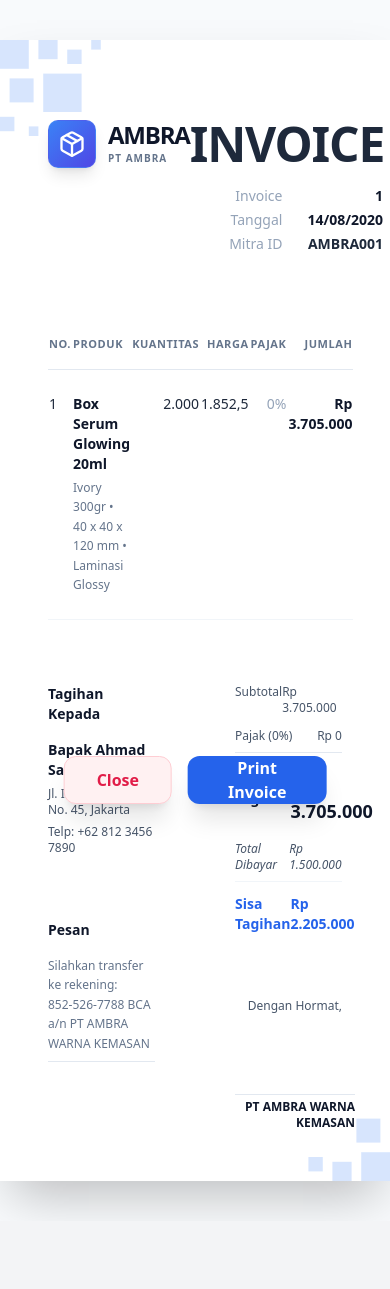
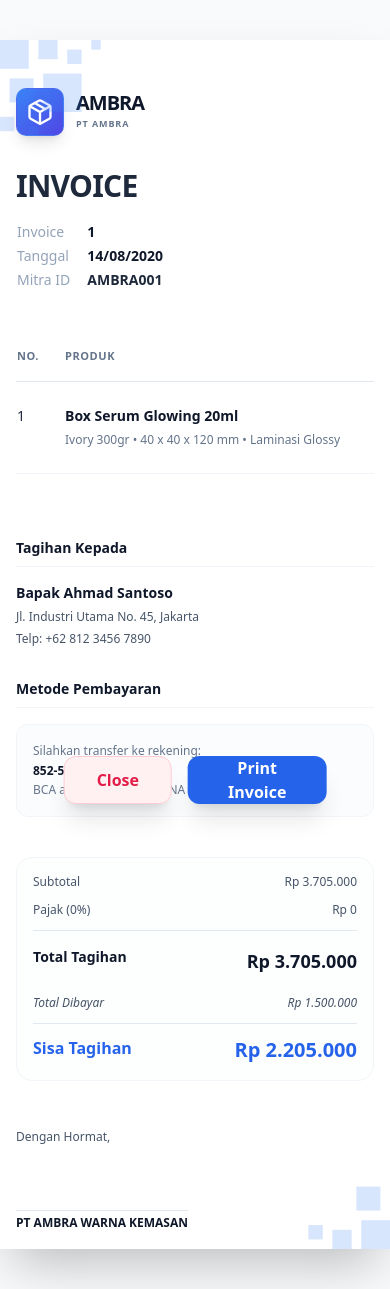
Before and after one commit to ambradigitalsolution/AWK-APPS, a Next.js app: page /invoice/1 in a window 390 px wide. Before the commit the page ends 1221 px from the top, so only its background shows below. Built offline with nearby package versions, Linux system fonts and the light colour scheme; no server answers.

Commit message:
fix(ui): enhance invoice page responsiveness for mobile and desktop preview

```diff
--- a/app/invoice/[orderId]/page.tsx
+++ b/app/invoice/[orderId]/page.tsx
@@ -62,7 +62,7 @@
     <div className="min-h-screen bg-slate-50 flex flex-col items-center py-10 print:py-0 print:bg-white font-sans text-slate-800">
 
       {/* Invoice Container */}
-      <div className="relative w-full max-w-[850px] bg-white shadow-2xl overflow-hidden print:shadow-none print:max-w-full p-12 md:p-16 min-h-[1100px] flex flex-col">
+      <div className="relative w-full max-w-[850px] bg-white shadow-2xl overflow-hidden print:shadow-none print:max-w-full p-4 sm:p-8 md:p-16 min-h-[1100px] flex flex-col mx-auto transition-all duration-300">
 
         {/* LUNAS Watermark */}
         {(data.totalAmount - data.totalPaid) <= 0 && (
@@ -86,42 +86,42 @@
         </div>
 
         {/* Header */}
-        <div className="flex justify-between items-start pt-8 pb-16">
-          <div className="space-y-4">
+        <div className="flex flex-col sm:flex-row justify-between items-start pt-8 pb-10 sm:pb-16 gap-8">
+          <div className="space-y-4 w-full sm:w-auto">
             <div className="flex items-center gap-3">
               {branding.logo ? (
-                <div className="w-16 h-16 rounded-xl overflow-hidden shadow-md border border-slate-100">
+                <div className="w-12 h-12 sm:w-16 sm:h-16 rounded-xl overflow-hidden shadow-md border border-slate-100 flex-shrink-0">
                   <img src={branding.logo} alt="Logo" className="w-full h-full object-cover" />
                 </div>
               ) : (
-                <div className="w-12 h-12 bg-gradient-to-br from-blue-500 to-indigo-600 rounded-lg flex items-center justify-center text-white shadow-lg border border-blue-400/20">
+                <div className="w-12 h-12 bg-gradient-to-br from-blue-500 to-indigo-600 rounded-lg flex items-center justify-center text-white shadow-lg border border-blue-400/20 flex-shrink-0">
                   <Package className="w-7 h-7" />
                 </div>
               )}
               <div>
-                <h1 className="text-2xl font-black tracking-tighter text-slate-900 leading-none uppercase">
+                <h1 className="text-xl sm:text-2xl font-black tracking-tighter text-slate-900 leading-none uppercase">
                   {branding.name}
                 </h1>
-                <p className="text-[10px] font-bold text-slate-500 uppercase tracking-widest mt-1">
+                <p className="text-[9px] sm:text-[10px] font-bold text-slate-500 uppercase tracking-widest mt-1">
                   {branding.name.startsWith("PT") ? branding.name : `PT ${branding.name.toUpperCase()}`}
                 </p>
               </div>
             </div>
           </div>
-          <div className="text-right">
-             <h2 className="text-5xl font-bold text-slate-800 tracking-tight mb-4">INVOICE</h2>
-             <table className="ml-auto text-sm text-right">
+          <div className="text-left sm:text-right w-full sm:w-auto relative z-10">
+             <h2 className="text-3xl sm:text-5xl font-bold text-slate-800 tracking-tight mb-4">INVOICE</h2>
+             <table className="sm:ml-auto text-sm">
                <tbody>
                  <tr>
-                   <td className="pr-6 py-0.5 text-slate-400 font-medium">Invoice</td>
+                   <td className="pr-4 sm:pr-6 py-0.5 text-slate-400 font-medium">Invoice</td>
                    <td className="py-0.5 font-bold text-slate-900">{data.id}</td>
                  </tr>
                  <tr>
-                   <td className="pr-6 py-0.5 text-slate-400 font-medium">Tanggal</td>
+                   <td className="pr-4 sm:pr-6 py-0.5 text-slate-400 font-medium">Tanggal</td>
                    <td className="py-0.5 font-bold text-slate-900">{data.invoiceDate}</td>
                  </tr>
                  <tr>
-                   <td className="pr-6 py-0.5 text-slate-400 font-medium">Mitra ID</td>
+                   <td className="pr-4 sm:pr-6 py-0.5 text-slate-400 font-medium">Mitra ID</td>
                    <td className="py-0.5 font-bold text-slate-800">{data.affiliateCode}</td>
                  </tr>
                </tbody>
@@ -130,15 +130,15 @@
         </div>
 
         {/* Table Section */}
-        <div className="flex-grow">
-          <table className="w-full text-left border-collapse">
+        <div className="flex-grow overflow-x-auto scrollbar-hide">
+          <table className="w-full text-left border-collapse min-w-[650px] sm:min-w-0">
             <thead>
               <tr className="border-b border-slate-200 text-[11px] font-bold text-slate-500 uppercase tracking-wider">
                 <th className="py-4 font-bold w-12">No.</th>
                 <th className="py-4 font-bold">Produk</th>
                 <th className="py-4 font-bold text-right">Kuantitas</th>
                 <th className="py-4 font-bold text-right">Harga</th>
-                <th className="py-4 font-bold text-right">Pajak</th>
+                <th className="py-4 font-bold text-right hidden sm:table-cell">Pajak</th>
                 <th className="py-4 font-bold text-right">Jumlah</th>
               </tr>
             </thead>
@@ -151,44 +151,47 @@
                     {data.material} • {data.dimensions} • {data.finishing}
                   </p>
                 </td>
-                <td className="py-6 align-top text-right font-medium">{data.quantity.toLocaleString("id-ID")}</td>
-                <td className="py-6 align-top text-right font-medium">{(data.totalAmount / data.quantity).toLocaleString("id-ID")}</td>
-                <td className="py-6 align-top text-right text-slate-400">0%</td>
-                <td className="py-6 align-top text-right font-bold text-slate-900">Rp {data.totalAmount.toLocaleString("id-ID")}</td>
+                <td className="py-6 align-top text-right font-medium whitespace-nowrap">{data.quantity.toLocaleString("id-ID")}</td>
+                <td className="py-6 align-top text-right font-medium whitespace-nowrap">{(data.totalAmount / data.quantity).toLocaleString("id-ID")}</td>
+                <td className="py-6 align-top text-right text-slate-400 hidden sm:table-cell">0%</td>
+                <td className="py-6 align-top text-right font-bold text-slate-900 whitespace-nowrap">Rp {data.totalAmount.toLocaleString("id-ID")}</td>
               </tr>
             </tbody>
           </table>
         </div>
 
         {/* Footer Info & Summary */}
-        <div className="grid grid-cols-2 gap-20 pt-16 mt-auto">
+        <div className="flex flex-col md:grid md:grid-cols-2 gap-10 md:gap-20 pt-16 mt-auto relative z-10">
           {/* Left Column */}
-          <div className="space-y-12">
+          <div className="space-y-8 md:space-y-12">
             <div>
-              <h3 className="text-sm font-bold text-slate-900 mb-4">Tagihan Kepada</h3>
-              <div className="text-xs space-y-1.5 text-slate-600 font-medium pb-4">
+              <h3 className="text-sm font-bold text-slate-900 mb-4 border-b border-slate-100 pb-2">Tagihan Kepada</h3>
+              <div className="text-xs space-y-1.5 text-slate-600 font-medium">
                 <p className="text-sm font-bold text-slate-900 mb-1">{data.customer}</p>
                 <p>{data.address}</p>
                 <p>Telp: {data.whatsapp}</p>
               </div>
             </div>
             <div>
-              <h3 className="text-sm font-bold text-slate-900 mb-4">Pesan</h3>
-              <p className="text-xs text-slate-500 leading-relaxed border-b border-slate-200 pb-2">
-                Silahkan transfer ke rekening:<br/>
-                {branding.bankAccount} {branding.bankName} a/n {branding.bankOwner}
-              </p>
+              <h3 className="text-sm font-bold text-slate-900 mb-4 border-b border-slate-100 pb-2">Metode Pembayaran</h3>
+              <div className="p-4 rounded-xl bg-slate-50/50 border border-slate-100">
+                <p className="text-xs text-slate-500 leading-relaxed">
+                  Silahkan transfer ke rekening:<br/>
+                  <strong className="text-slate-900">{branding.bankAccount}</strong><br/>
+                  {branding.bankName} a/n {branding.bankOwner}
+                </p>
+              </div>
             </div>
           </div>
 
           {/* Right Column */}
-          <div className="space-y-12">
-            <div className="space-y-2">
+          <div className="space-y-8 md:space-y-12">
+            <div className="space-y-3 bg-slate-50/30 p-4 sm:p-6 rounded-2xl border border-slate-100">
                <div className="flex justify-between text-xs font-medium text-slate-600">
                   <span>Subtotal</span>
                   <span>Rp {data.totalAmount.toLocaleString("id-ID")}</span>
                </div>
-               <div className="flex justify-between text-xs font-medium text-slate-600 pt-1">
+               <div className="flex justify-between text-xs font-medium text-slate-600">
                   <span>Pajak (0%)</span>
                   <span>Rp 0</span>
                </div>
@@ -201,20 +204,20 @@
                   <span>Rp {data.totalPaid.toLocaleString("id-ID")}</span>
                </div>
                <div className={cn(
-                 "flex justify-between text-sm font-bold pt-3 mt-1 border-t border-slate-100",
+                 "flex justify-between text-base font-black pt-3 mt-2 border-t border-slate-200 w-full",
                  (data.totalAmount - data.totalPaid) <= 0 ? "text-emerald-600" : "text-blue-600"
                )}>
                   <span>Sisa Tagihan</span>
-                  <span>Rp {(data.totalAmount - data.totalPaid).toLocaleString("id-ID")}</span>
+                  <span className="text-xl">Rp {(data.totalAmount - data.totalPaid).toLocaleString("id-ID")}</span>
                </div>
             </div>
 
-            <div className="text-right pt-4 relative">
-              <p className="text-xs font-medium text-slate-600 mb-20">Dengan Hormat,</p>
+            <div className="text-left md:text-right pt-4 relative">
+              <p className="text-xs font-medium text-slate-600 mb-16 md:mb-20">Dengan Hormat,</p>
               <div className="absolute right-0 bottom-12 opacity-50 pointer-events-none">
-                {/* Space left for wet signature */}
+                {/* Space left for signature */}
               </div>
-              <p className="text-xs font-bold text-slate-900 border-t border-slate-200 inline-block pt-1 min-w-[120px]">
+              <p className="text-xs font-bold text-slate-900 border-t border-slate-200 inline-block pt-1 min-w-[160px]">
                 {branding.bankOwner || "Finance Dept"}
               </p>
             </div>
```
